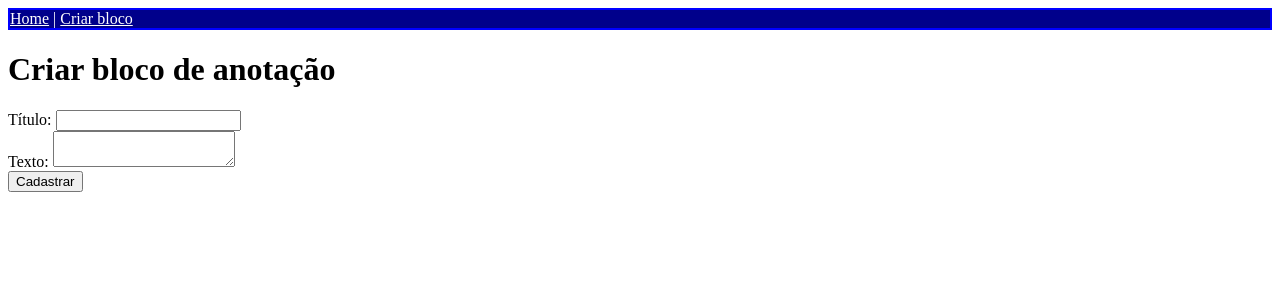
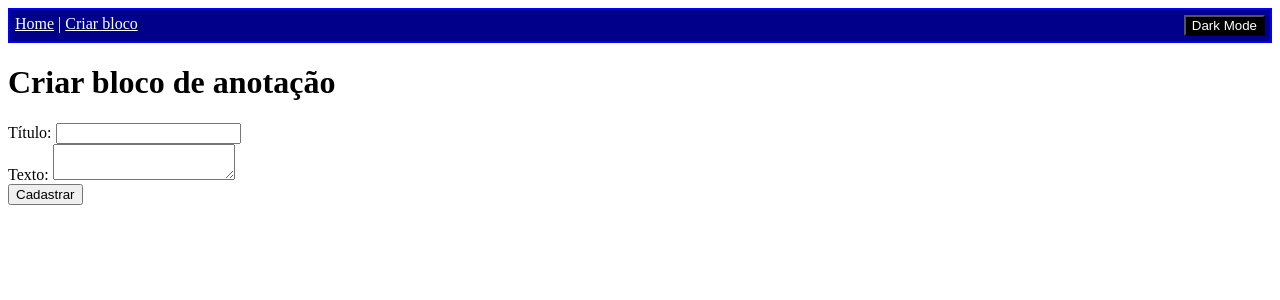
Before and after one commit to GabrielLins64/php-mvc, a PHP site: page /notes/criar in a window 1280 px wide. Shown: the top 300 px of the page. Run offline with PHP 8.4, Linux system fonts and the light colour scheme.

Commit message:
feat: add dark mode switch

```diff
--- /dev/null
+++ b/App/Views/global/footer.php
@@ -0,0 +1,2 @@
+<!-- footer -->
+<script src="/js/aux.js"></script>
--- /dev/null
+++ b/App/Views/global/header.php
@@ -0,0 +1,12 @@
+<!-- Header -->
+<div style="background-color: darkblue; border: 2px solid blue; padding: 5px">
+  <div style="width: 80%; float: left;">
+    <a href="/" style="color: white">Home</a>
+    <span style="color: white"> | </span>
+    <a href="/notes/criar" style="color: white">Criar bloco</a>
+  </div>
+  <div style="width: 20%; float: right; text-align: right;">
+    <button id="dark_light_btn" class="dark-mode">Dark Mode</button>
+  </div>
+  <br style="clear: both;">
+</div>
--- a/App/Views/header/index.php
+++ /dev/null
@@ -1,6 +0,0 @@
-<!-- Header -->
-<div style="background-color: darkblue; border: 2px solid blue">
-  <a href="/" style="color: white">Home</a>
-  <span style="color: white"> | </span>
-  <a href="/notes/criar" style="color: white">Criar bloco</a>
-</div>
--- a/App/Views/template.php
+++ b/App/Views/template.php
@@ -4,10 +4,12 @@
   <meta charset="UTF-8">
   <meta http-equiv="X-UA-Compatible" content="IE=edge">
   <meta name="viewport" content="width=device-width, initial-scale=1.0">
+  <link rel="stylesheet" href="/css/main.css" type="text/css"/>
   <title>PHP MVC</title>
 </head>
 <body>
-  <?php require_once 'header/index.php' ?>
+  <?php require_once 'global/header.php' ?>
   <?php require_once '../App/Views/' . $view . '.php' ?>
+  <?php require_once 'global/footer.php' ?>
 </body>
 </html>
--- /dev/null
+++ b/public/css/main.css
@@ -0,0 +1,32 @@
+body {
+  background-color: white;
+  color: black;
+}
+
+a:hover {
+  color: green;
+}
+
+.dark-mode {
+  background-color: black;
+  color: white;
+}
+
+.dark-mode a:link {
+  color: rgb(0, 255, 242);
+}
+
+/* visited link */
+.dark-mode a:visited {
+  color: rgb(202, 0, 202);
+}
+
+/* mouse over link */
+.dark-mode a:hover {
+  color: greenyellow;
+}
+
+.dark-mode /* selected link */
+a:active {
+  color: blue;
+}
--- /dev/null
+++ b/public/js/aux.js
@@ -0,0 +1,20 @@
+function toggleDarkLightModes(switchBtn) {
+  var element = document.body;
+  element.classList.toggle("dark-mode");
+  switchBtn.classList.toggle("dark-mode");
+
+  if (switchBtn.innerHTML === "Dark Mode") {
+    switchBtn.innerHTML = "Light Mode";
+    localStorage.setItem('darkMode', 'enabled');
+  } else {
+    switchBtn.innerHTML = "Dark Mode";
+    localStorage.setItem('darkMode', 'disabled');
+  }
+}
+
+var switchBtn = document.getElementById("dark_light_btn");
+switchBtn.addEventListener('click', () => {toggleDarkLightModes(switchBtn)});
+
+if (localStorage.getItem('darkMode') == 'enabled') {
+  toggleDarkLightModes(switchBtn);
+}
```
